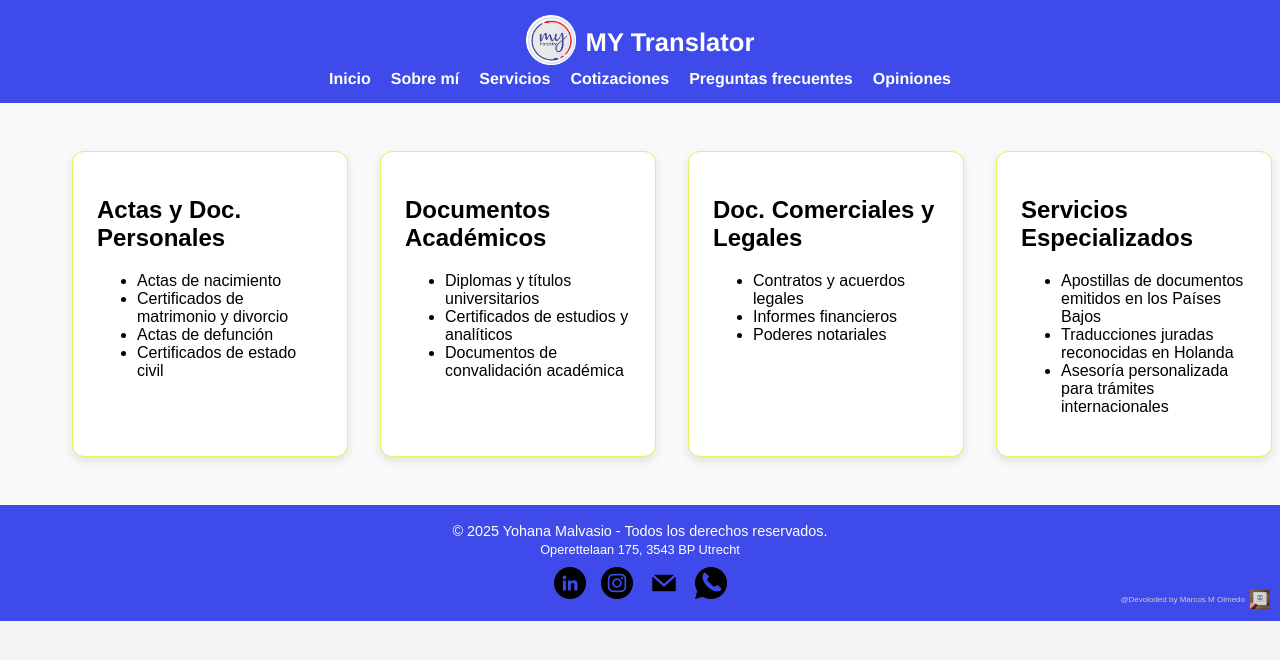
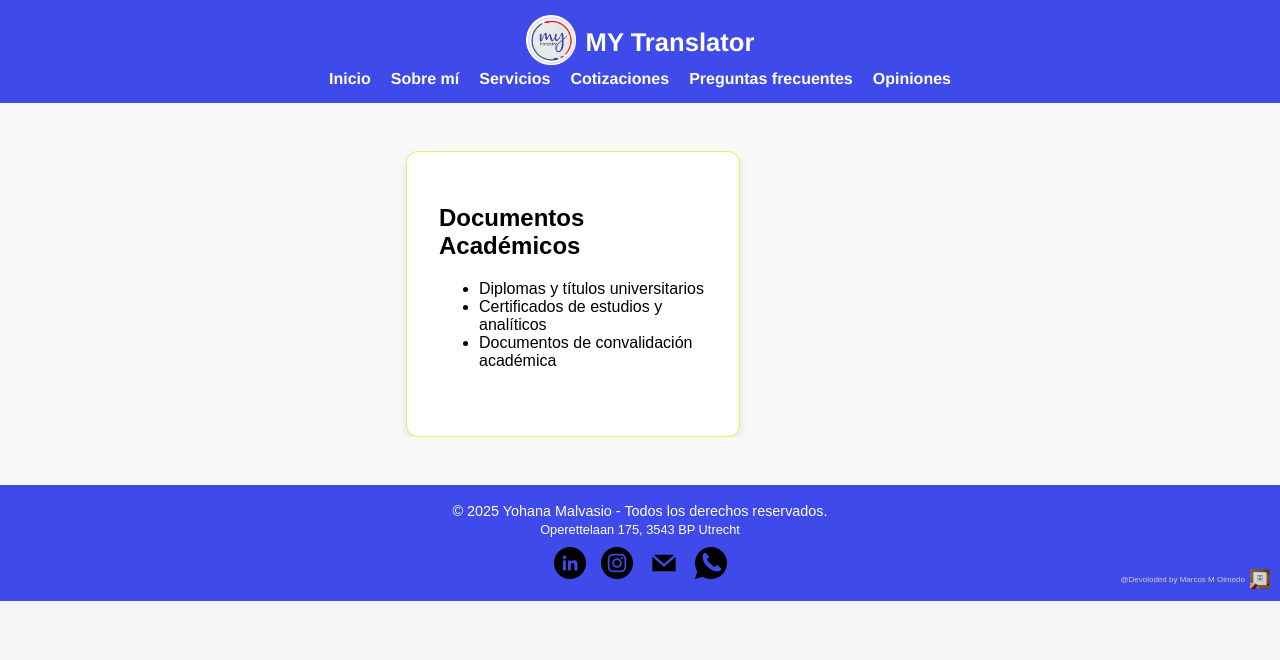
Before and after one commit to MarcosMolmedo/My-Translator, a React (Vite) app: page /servicios in a window 1280 px wide. Shown: the top 660 px of the page. Built offline with nearby package versions, Linux system fonts and the light colour scheme.

Commit message:
prueba de responsividad

```diff
--- a/package.json
+++ b/package.json
@@ -13,6 +13,7 @@
     "framer-motion": "^12.0.1",
     "react": "^18.3.1",
     "react-dom": "^18.3.1",
+    "react-responsive-carousel": "^3.2.23",
     "react-router-dom": "^7.1.3"
   },
   "devDependencies": {
--- a/src/App.css
+++ b/src/App.css
@@ -1,68 +1,41 @@
-
+/* Reset y estructura general */
 html, body {
   height: 100%;
   margin: 0;
   padding: 0;
+  font-family: Arial, sans-serif;
+  background-color: #f5f5f5;
+  display: flex;
+  flex-direction: column;
 }
 
+/* Contenedor principal del sitio */
+#root {
+  display: flex;
+  flex-direction: column;
+  min-height: 100vh; /* Mantiene el footer abajo */
+}
+
+/* Contenedor de contenido */
 .app-container {
   display: flex;
   flex-direction: column;
-  min-height: 100vh;
+  flex-grow: 1; /* Empuja el footer hacia abajo */
 }
 
+/* Main Content para expandir el espacio */
 .main-content {
   flex-grow: 1;
+  display: flex;
+  flex-direction: column;
 }
 
+/* Footer siempre abajo */
 .footer {
   background-color: #3e4ae9;
   color: white;
   text-align: center;
   padding: 15px;
-  position: relative;
   width: 100%;
+  margin-top: auto; /* Empuja el footer al fondo */
 }
-
-#root {
-  max-width: 1280px;
-  margin: 0 auto;
-  padding: 2rem;
-  text-align: center;
-}
-
-.logo {
-  height: 6em;
-  padding: 1.5em;
-  will-change: filter;
-  transition: filter 300ms;
-}
-.logo:hover {
-  filter: drop-shadow(0 0 2em #646cffaa);
-}
-.logo.react:hover {
-  filter: drop-shadow(0 0 2em #61dafbaa);
-}
-
-@keyframes logo-spin {
-  from {
-    transform: rotate(0deg);
-  }
-  to {
-    transform: rotate(360deg);
-  }
-}
-
-@media (prefers-reduced-motion: no-preference) {
-  a:nth-of-type(2) .logo {
-    animation: logo-spin infinite 20s linear;
-  }
-}
-
-.card {
-  padding: 2em;
-}
-
-.read-the-docs {
-  color: #888;
-}
--- a/src/App.jsx
+++ b/src/App.jsx
@@ -22,7 +22,7 @@ function App() {
             <Route path="/servicios" element={<Servicios />} />
             <Route path="/opiniones" element={<Opiniones />} />
             <Route path="/preguntasfrecuentes" element={<PreguntasFrecuentes />} />
-            <Route path="/cotizaciones" element={<Cotizaciones />} />
+            <Route path="/cotizaciones" element ={<Cotizaciones />} />
             <Route path="/contacto" element={<Contacto />} />
           </Routes>
         </main>
--- a/src/Styles/HeroSection.css
+++ b/src/Styles/HeroSection.css
@@ -1,4 +1,3 @@
-/* Hero Section - Estilos Base */
 .hero {
   display: flex;
   justify-content: space-between;
@@ -7,7 +6,6 @@
   color: #444444;
   padding: var(--padding-large);
   text-align: left;
-  font-family: Helvetica, sans-serif;
 }
 
 .hero-content {
@@ -17,38 +15,7 @@
   padding-left: 5%;
 }
 
-.hero-content h2,
-.hero-description,
-.hero-content .cta-button {
-  margin-left: 0;
-  display: block;
-}
-
-.hero-content h2 {
-  font-size: Helvetica(--title-large);
-  margin-bottom: 20px;
-  white-space: nowrap;
-}
-
-.hero-description {
-  font-size: var(--subtitle-large);
-  margin-bottom: 20px;
-  white-space: nowrap;
-  overflow: hidden;
-  text-overflow: ellipsis;
-}
-
-/* Imagen de la hero section */
-.hero-image {
-  background: none !important;
-  padding: 0 !important;
-  border-radius: 0 !important;
-  box-shadow: none !important;
-}
-
 .hero-image img {
-  box-shadow: none !important;
-  border-radius: 0 !important;
   width: 100%;
   max-width: 360px;
   margin-top: 10px;
@@ -56,86 +23,22 @@
   animation: fadeIn 4s ease-in forwards;
 }
 
-/* Definir la animación */
+/* Animación */
 @keyframes fadeIn {
   from {
-      opacity: 0;
+    opacity: 0;
   }
   to {
-      opacity: 1;
+    opacity: 1;
   }
 }
 
-/* Botón CTA */
-.hero-content .cta-button {
-  background-color: #e8f05c;
-  color: #444444;
-  padding: 10px 20px;
-  text-decoration: none;
-  font-weight: bold;
-  border-radius: 5px;
-  transition: background-color 0.3s ease;
-  box-shadow: 0 4px 6px rgba(0, 204, 255, 0.5);
-  animation: heartbeat 1.2s ease-in-out infinite;
-  width: auto;
-  text-align: center;
-  font-family: Helvetica, sans-serif;
-}
-
-/* Cambio de color en hover */
-.hero-content .cta-button:hover {
-  background-color: #00ccff;
-}
-
-/* Corrección para evitar el botón grande en móviles */
-@media (max-width: 767px) {
-  .hero-content .cta-button {
-    max-width: 200px;
-    padding: 10px 15px;
-    margin: auto;
-    display: block;
-  }
-}
-
-/* Mantener el diseño con imagen a la derecha hasta 1163px */
-@media (max-width: 1163px) and (min-width: 770px) {
-  .hero {
-    flex-direction: row;
-  }
-
-  .hero-content {
-    flex-basis: 60%;
-    max-width: 70%;
-    text-align: left;
-  }
-
-  .hero-image {
-    flex-basis: 40%;
-  }
-}
-
-/* Ajuste para dispositivos menores a 805px */
-@media (max-width: 805px) {
-  .hero-content {
-    max-width: 100%;
-    text-align: center;
-  }
-
-  .hero-description {
-    font-size: 0.85rem;
-    white-space: nowrap;
-    text-overflow: ellipsis;
-    max-width: 100%;
-    text-align: center;
-  }
-}
-
-/* En móviles menores a 767px, los textos van arriba de la imagen */
+/* Responsive para Hero */
 @media (max-width: 767px) {
   .hero {
     flex-direction: column;
     text-align: center;
-    padding: var(--padding-small);
+    padding: 20px;
   }
 
   .hero-content {
@@ -143,56 +46,7 @@
     text-align: center;
   }
 
-  .hero-content h2 {
-    font-size: var(--title-small);
-  }
-
-  .hero-description {
-    font-size: 0.8rem;
-  }
-
   .hero-image img {
-    width: 60%;
+    width: 80%;
   }
 }
-
-@media (max-width: 417px) {
-  .hero-content h2 {
-    font-size: var(--title-xsmall);
-    line-height: 1.2;
-    margin-bottom: 10px;
-  }
-
-  .hero-description {
-    font-size: 0.75rem;
-    margin-bottom: 10px;
-  }
-
-  .hero {
-    padding: var(--padding-xsmall);
-  }
-
-  .hero-content .cta-button {
-    padding: 8px 18px;
-    font-size: 0.85rem;
-  }
-}
-/* Tamaño del botón en pantallas grandes */
-@media (min-width: 767px) {
-  .hero-content .cta-button {
-      max-width: 180px;
-  }
-}
-
-/* Tamaño del botón en dispositivos medianos (entre 767px y 1163px) */
-@media (max-width: 1163px) and (min-width: 767px) {
-  .hero-content .cta-button {
-      max-width: 170px;
-  }
-}
-
-@media (min-width: 1151px) and (min-height: 396px) {
-  .hero-image img {
-    padding-right: 80px;
-  }
-}
--- a/src/Styles/Servicios.css
+++ b/src/Styles/Servicios.css
@@ -1,55 +1,75 @@
-/* 🔹 Contenedor de la sección de servicios */
+/* 🔹 Contenedor general */
 .servicios-page-container {
   width: 100%;
   padding: 3rem 2rem;
   background-color: #f9f9f9;
-  display: block; /* 🔥 Evitar conflictos con flex */
+  display: flex;
+  justify-content: center;
+  align-items: center;
 }
 
-/* 🔹 Contenido */
-.servicios-page-content {
-  display: grid !important; /* 🔥 FORZAMOS GRID */
-  grid-template-columns: repeat(4, 1fr);
-  gap: 2rem;
+/* 🔹 Contenedor del carrusel */
+.servicios-carousel {
+  display: flex;
+  overflow: hidden;
+  width: 100%;
+  max-width: 1200px;
+  position: relative;
   justify-content: center;
-  max-width: 1200px;
-  margin: 0 auto;
 }
 
 /* 🔹 Tarjetas */
 .servicios-page-card {
   background: #fff;
   border-radius: 12px;
-  padding: 1.5rem;
+  padding: 2rem;  /* 🔥 Se agregó más padding para evitar el problema */
   text-align: left;
   box-shadow: 0 4px 10px rgba(0, 0, 0, 0.1);
-  transition: transform 0.3s ease, box-shadow 0.3s ease;
   border: 1px solid #e8f05c;
+  min-width: 100%;
+  transition: transform 0.5s ease-in-out, opacity 0.5s ease-in-out;
+  opacity: 0;
+  transform: translateX(100%);
+  position: absolute;
 }
 
-/* 🔹 Diseño Responsive */
+/* 🔹 Tarjeta activa */
+.servicios-page-card.active {
+  opacity: 1;
+  transform: translateX(0);
+  position: relative;
+}
 
-/* ✅ 1 FILA en pantallas grandes (+1035px) */
-@media (min-width: 1035px) {
-  .servicios-page-content {
-      display: grid !important;
-      grid-template-columns: repeat(4, 1fr);
+/* 🔹 Tarjetas inactivas (ocultas) */
+.servicios-page-card.inactive {
+  opacity: 0;
+  transform: translateX(-100%);
+}
+
+/* 🔹 Estilos Responsivos */
+
+/* ✅ En pantallas mayores a 1031px: Mostrar todas en una fila */
+@media (min-width: 1031px) {
+  .servicios-carousel {
+    display: flex;
+    justify-content: space-between;
+  }
+
+  .servicios-page-card {
+    position: static;
+    opacity: 1;
+    transform: none;
+    min-width: calc(25% - 2rem);
   }
 }
 
-/* ✅ 2 FILAS en pantallas medianas (730px - 1034px) */
-@media (max-width: 1034px) and (min-width: 730px) {
-  .servicios-page-content {
-      display: grid !important;
-      grid-template-columns: repeat(2, 1fr);
+/* ✅ En pantallas menores a 1031px: Mostrar una sola a la vez con animación */
+@media (max-width: 1030px) {
+  .servicios-carousel {
+    position: relative;
+  }
+
+  .servicios-page-card {
+    min-width: 100%;
   }
 }
-
-/* ✅ 1 FILA en pantallas pequeñas (-730px) */
-@media (max-width: 729px) {
-  .servicios-page-content {
-      display: flex;
-      flex-direction: column;
-      align-items: center;
-  }
-}
--- a/src/pages/Servicios.jsx
+++ b/src/pages/Servicios.jsx
@@ -1,46 +1,69 @@
-import React from "react";
+import React, { useState, useEffect } from "react";
 import "../Styles/Servicios.css";
 
+const serviciosData = [
+  {
+    title: "Actas y Doc. Personales",
+    items: [
+      "Actas de nacimiento",
+      "Certificados de matrimonio y divorcio",
+      "Actas de defunción",
+      "Certificados de estado civil",
+    ],
+  },
+  {
+    title: "Documentos Académicos",
+    items: [
+      "Diplomas y títulos universitarios",
+      "Certificados de estudios y analíticos",
+      "Documentos de convalidación académica",
+    ],
+  },
+  {
+    title: "Doc. Comerciales y Legales",
+    items: ["Contratos y acuerdos legales", "Informes financieros", "Poderes notariales"],
+  },
+  {
+    title: "Servicios Especializados",
+    items: [
+      "Apostillas de documentos emitidos en los Países Bajos",
+      "Traducciones juradas reconocidas en Holanda",
+      "Asesoría personalizada para trámites internacionales",
+    ],
+  },
+];
+
 const Servicios = () => {
+  const [index, setIndex] = useState(0);
+  const [isHovered, setIsHovered] = useState(false);
+
+  useEffect(() => {
+    if (!isHovered) {
+      const interval = setInterval(() => {
+        setIndex((prevIndex) => (prevIndex + 1) % serviciosData.length);
+      }, 3000);
+      return () => clearInterval(interval);
+    }
+  }, [isHovered]);
+
   return (
     <div className="servicios-page-container">
-      <div className="servicios-page-content">
-        <section className="servicios-page-card">
-          <h2 className="servicios-page-title">Actas y Doc. Personales</h2>
-          <ul className="servicios-page-list">
-            <li>Actas de nacimiento</li>
-            <li>Certificados de matrimonio y divorcio</li>
-            <li>Actas de defunción</li>
-            <li>Certificados de estado civil</li>
-          </ul>
-        </section>
-
-        <section className="servicios-page-card">
-          <h2 className="servicios-page-title">Documentos Académicos</h2>
-          <ul className="servicios-page-list">
-            <li>Diplomas y títulos universitarios</li>
-            <li>Certificados de estudios y analíticos</li>
-            <li>Documentos de convalidación académica</li>
-          </ul>
-        </section>
-
-        <section className="servicios-page-card">
-          <h2 className="servicios-page-title">Doc. Comerciales y Legales</h2>
-          <ul className="servicios-page-list">
-            <li>Contratos y acuerdos legales</li>
-            <li>Informes financieros</li>
-            <li>Poderes notariales</li>
-          </ul>
-        </section>
-
-        <section className="servicios-page-card">
-          <h2 className="servicios-page-title">Servicios Especializados</h2>
-          <ul className="servicios-page-list">
-            <li>Apostillas de documentos emitidos en los Países Bajos</li>
-            <li>Traducciones juradas reconocidas en Holanda</li>
-            <li>Asesoría personalizada para trámites internacionales</li>
-          </ul>
-        </section>
+      <div className="servicios-carousel">
+        {serviciosData.map((servicio, i) => (
+          <div
+            key={i}
+            className={`servicios-page-card ${i === index ? "active" : "inactive"}`}
+            onMouseEnter={() => setIsHovered(true)}
+            onMouseLeave={() => setIsHovered(false)}
+          >
+            <h2 className="servicios-page-title">{servicio.title}</h2>
+            <ul className="servicios-page-list">
+              {servicio.items.map((item, idx) => (
+                <li key={idx}>{item}</li>
+              ))}
+            </ul>
+          </div>
+        ))}
       </div>
     </div>
   );
```
Also changed, not shown: 1 other file (tests, documents, lock files or other folders).
